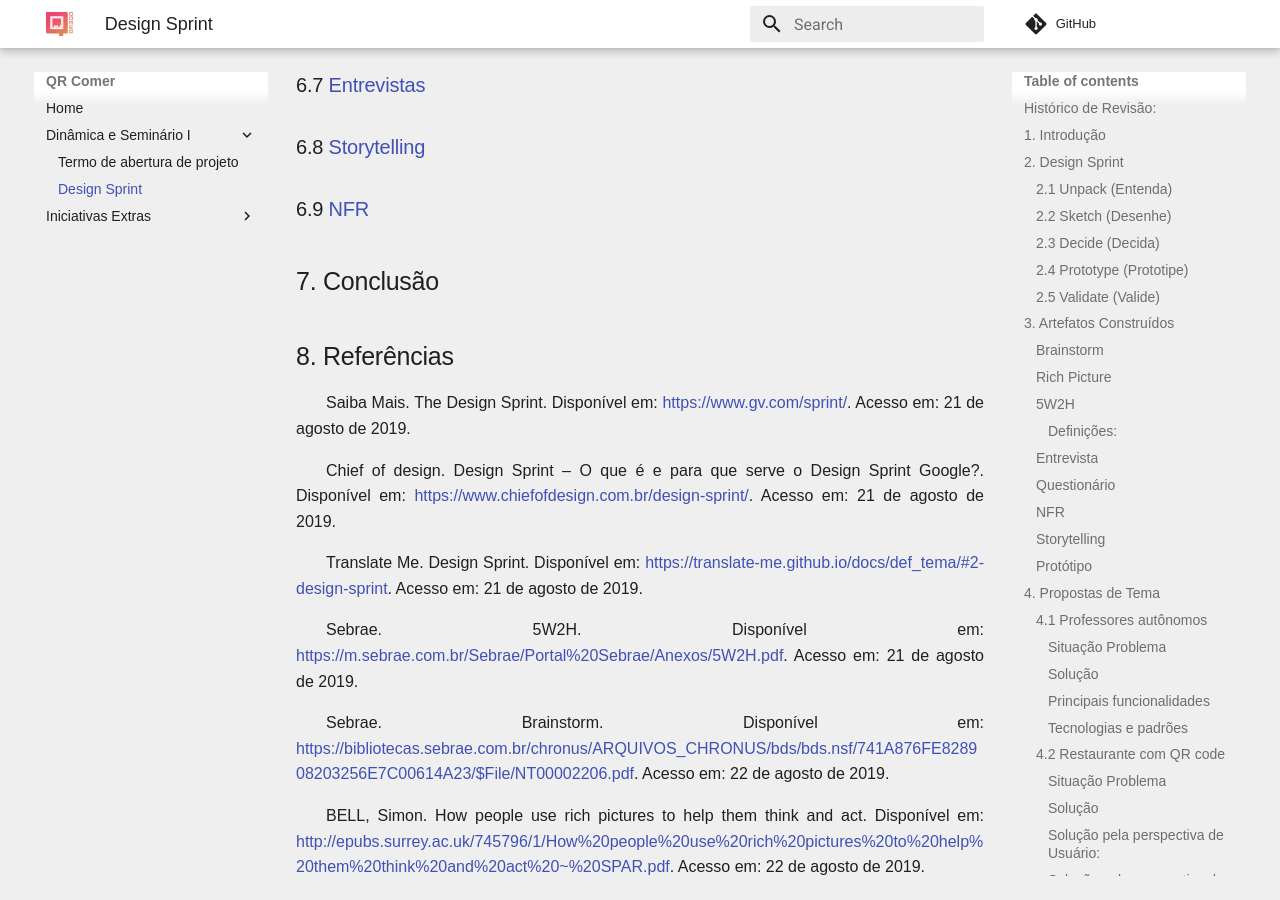
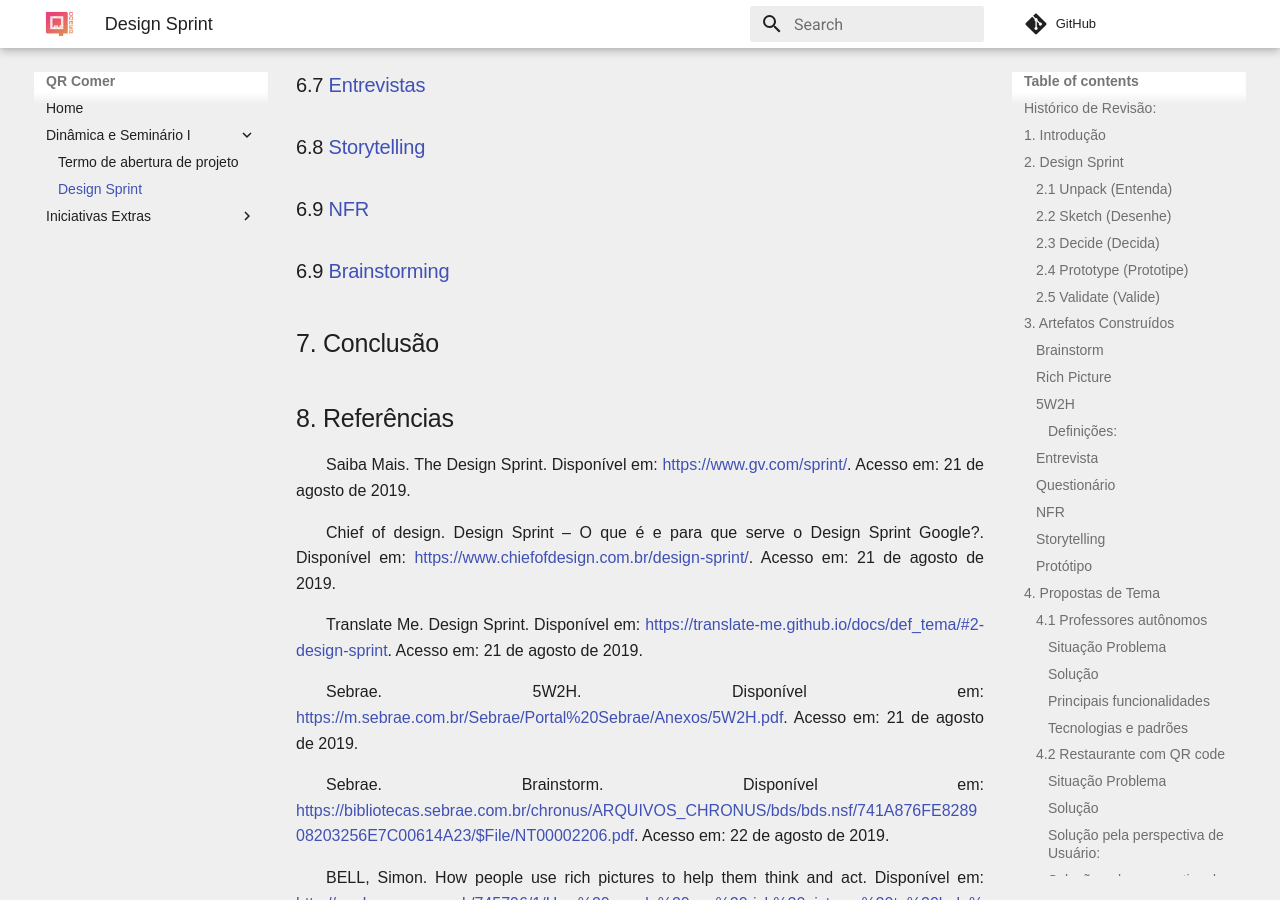
Before and after one commit to fga-desenho-2019-2/Wiki, an MkDocs documentation site: the page built from docs/seminario1/design_sprint.md, in a window 1280 px wide and 900 px high, scrolled down 9677 px. Built offline with MkDocs 1.6.1 and Material for MkDocs 9.7.7, drawn with Linux system fonts in a browser that asks for light colours; comment, search, counter and statistics services are not loaded; old or Windows-style settings are respelled for this version of MkDocs.

Commit message:
Add brainstorming to design sprint doc

```diff
--- a/docs/seminario1/design_sprint.md
+++ b/docs/seminario1/design_sprint.md
@@ -244,6 +244,8 @@ Após um período de debate entre o grupo, foi-se decidido que o tema seria esco
 
 ### 6.9 [NFR](./NFR.md)
 
+### 6.9 [Brainstorming](./brainstorming.md)
+
 ## 7. Conclusão
 
 ## 8. Referências
```
